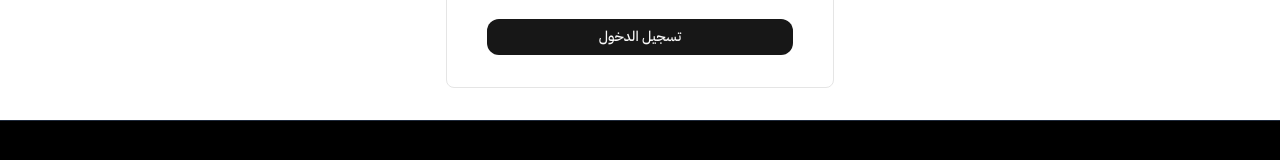
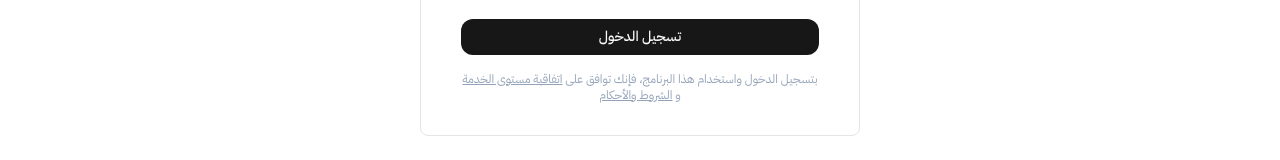
Before and after one commit to Foalmalkii/thobk-vercel, a Next.js app: page /login in a window 1280 px wide. Shown: the part 413-573 px from the top of the page. Built offline with nearby package versions, Linux system fonts and the light colour scheme; no server answers.

Commit message:
update: thobk authentication cookie issue

```diff
--- a/messages/ar.json
+++ b/messages/ar.json
@@ -272,7 +272,11 @@
 		"v_phone_length": "يجب أن يتكون رقم الهاتف من 10 أرقام بالضبط",
 		"v_password_min": "يجب أن تتكون كلمة المرور من 5 أحرف على الأقل",
 		"error_network": "حدث خطأ. يرجى المحاولة مرة أخرى.",
-		"error_invalid_credentials": "رقم الهاتف أو كلمة المرور غير صحيحة"
+		"error_invalid_credentials": "رقم الهاتف أو كلمة المرور غير صحيحة",
+		"sla_disclaimer": "بتسجيل الدخول واستخدام هذا البرنامج، فإنك توافق على",
+		"sla_link": "اتفاقية مستوى الخدمة",
+		"and": "و",
+		"terms_link": "الشروط والأحكام"
 	},
 	"insights": {
 		"title": "لوحة التحليلات الذكية",
--- a/messages/en.json
+++ b/messages/en.json
@@ -275,7 +275,11 @@
 		"v_phone_length": "Phone must be exactly 10 digits",
 		"v_password_min": "Password must be at least 5 characters",
 		"error_network": "An error occurred. Please try again.",
-		"error_invalid_credentials": "Invalid phone number or password"
+		"error_invalid_credentials": "Invalid phone number or password",
+		"sla_disclaimer": "By logging in and using this software you agree to the",
+		"sla_link": "Service Level Agreement",
+		"and": "and",
+		"terms_link": "Terms & Conditions"
 	},
 	"insights": {
 		"title": "Smart Analytics Dashboard",
--- a/src/app/(auth)/login/_components/login-form.tsx
+++ b/src/app/(auth)/login/_components/login-form.tsx
@@ -1,5 +1,6 @@
 "use client";
 import { zodResolver } from "@hookform/resolvers/zod";
+import Link from "next/link";
 import { useTranslations } from "next-intl";
 import React from "react";
 import { Controller, useForm } from "react-hook-form";
@@ -7,9 +8,11 @@ import { z } from "zod";
 import { Button } from "@/components/ui/button";
 import { Field, FieldError, FieldLabel } from "@/components/ui/field";
 import { Input } from "@/components/ui/input";
-import { useAuth } from "@/hooks/auth";
+import type { useAuth } from "@/hooks/auth";
 
-export const LoginForm = () => {
+type LoginFn = ReturnType<typeof useAuth>["login"];
+
+export const LoginForm = ({ login }: { login: LoginFn }) => {
 	const t = useTranslations("auth");
 
 	const loginSchema = z.object({
@@ -35,11 +38,6 @@ export const LoginForm = () => {
 		setError,
 	} = useForm<FormData>({
 		resolver: zodResolver(loginSchema),
-	});
-
-	const { login } = useAuth({
-		middleware: "guest",
-		redirectIfAuthenticated: "/dashboard",
 	});
 
 	const onSubmit = async (data: FormData) => {
@@ -147,6 +145,16 @@ export const LoginForm = () => {
 				>
 					{isSubmitting ? t("logging_in") : t("login")}
 				</Button>
+				<p className="text-center text-xs text-slate-400">
+					{t("sla_disclaimer")}{" "}
+					<Link href="/sla" className="underline hover:text-slate-600">
+						{t("sla_link")}
+					</Link>
+					{" "}{t("and")}{" "}
+					<Link href="/terms-and-conditions" className="underline hover:text-slate-600">
+						{t("terms_link")}
+					</Link>
+				</p>
 			</div>
 		</form>
 	);
--- a/src/app/(auth)/login/page.tsx
+++ b/src/app/(auth)/login/page.tsx
@@ -9,9 +9,9 @@ import { LoginForm } from "./_components/login-form";
 
 export default function Login() {
 	const t = useTranslations("auth");
-	const { isLoading, isValidating, user } = useAuth({
+	const { isLoading, isValidating, user, login } = useAuth({
 		middleware: "guest",
-		redirectIfAuthenticated: "/",
+		redirectIfAuthenticated: "/dashboard",
 	});
 
 	if (isLoading || isValidating || user) return <Loading />;
@@ -24,7 +24,7 @@ export default function Login() {
 						{t("enter_credentials")}
 					</p>
 				</div>
-				<LoginForm />
+				<LoginForm login={login} />
 			</div>
 		</div>
 	);
--- a/src/hooks/auth.ts
+++ b/src/hooks/auth.ts
@@ -1,9 +1,15 @@
 "use client";
-import { useParams, useRouter } from "next/navigation";
-import { useEffect, useState } from "react";
+import Cookies from "js-cookie";
+import { useRouter } from "next/navigation";
+import { useCallback, useEffect } from "react";
 import useSWR from "swr";
 import axios from "@/lib/axios";
 import type { User } from "@/lib/types";
+
+const clearAuthCookies = () => {
+	Cookies.remove("XSRF-TOKEN", { path: "/" });
+	Cookies.remove("laravel_session", { path: "/" });
+};
 
 export const useAuth = ({
 	middleware,
@@ -13,7 +19,6 @@ export const useAuth = ({
 	redirectIfAuthenticated?: string;
 }) => {
 	const router = useRouter();
-	const params = useParams();
 
 	const {
 		data: user,
@@ -49,16 +54,15 @@ export const useAuth = ({
 				throw error;
 			});
 	};
-	const logout = async () => {
-		await csrf();
-		if (!error) {
-			await axios.post("/logout").then(() => mutateUser());
-		}
+
+	const logout = useCallback(async () => {
+		await axios.post("/logout").catch(() => null);
+		clearAuthCookies();
 		mutateUser(undefined, false);
 		router.push("/login");
-	};
+	}, [mutateUser, router]);
+
 	useEffect(() => {
-		// Only run redirects when not loading
 		if (isLoading) return;
 
 		if (middleware === "guest" && redirectIfAuthenticated && user) {
@@ -68,7 +72,8 @@ export const useAuth = ({
 		if (middleware === "auth" && error) {
 			logout();
 		}
-	}, [user, error, isLoading, middleware]);
+	}, [user, error, isLoading, middleware, redirectIfAuthenticated, logout, router]);
+
 	return {
 		user,
 		login,
```
